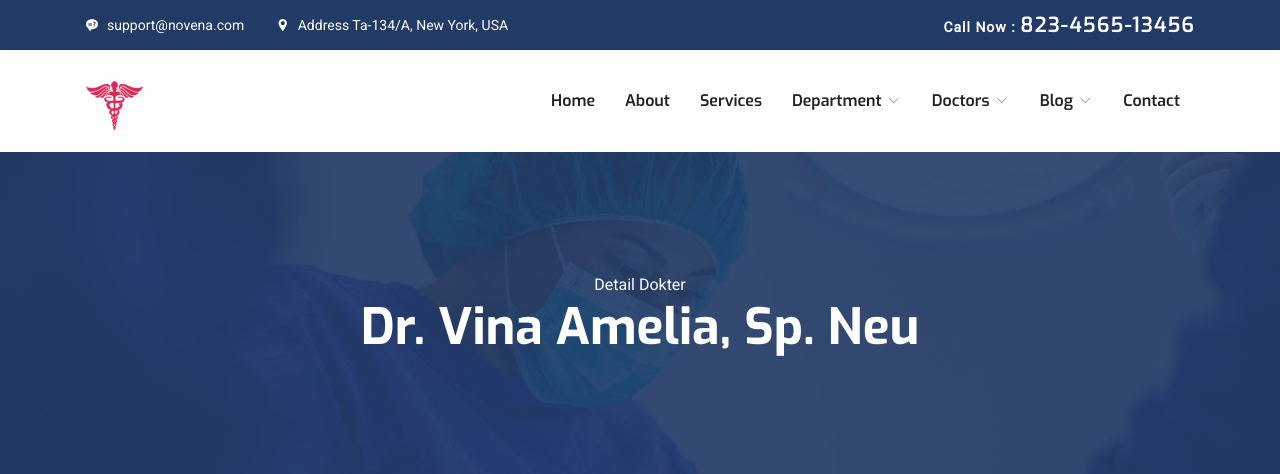
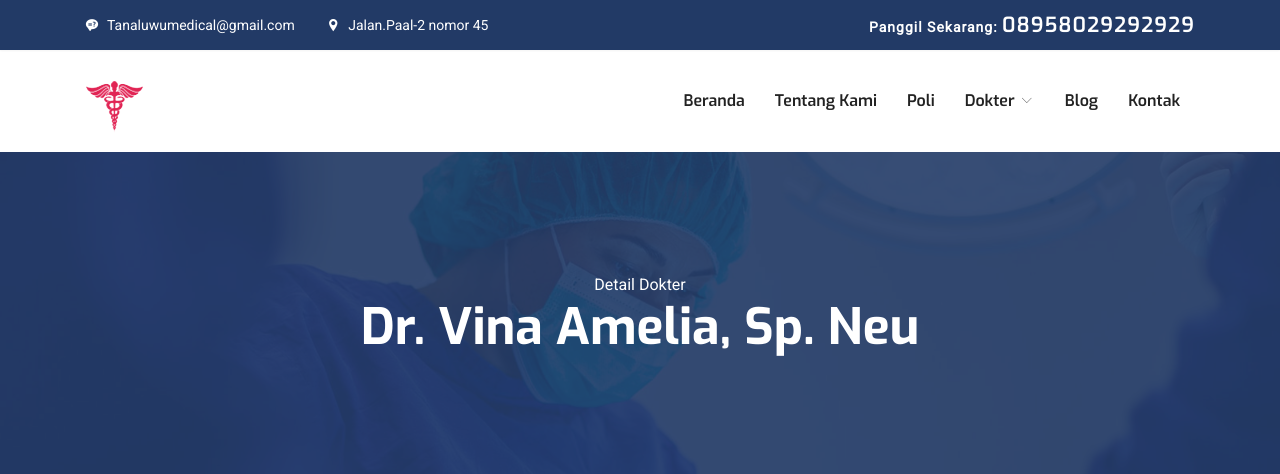
Before and after one commit to Dafanurfiat/Website_RumahSakit, a PHP site: page /dokterSingle.php?id_dokter=1 in a window 1280 px wide. Shown: the top 474 px of the page. Run offline with PHP 8.4, Linux system fonts and the light colour scheme; data comes from the database, SQL or seed files in the repository; some libraries are stand-ins or nearby versions.

Commit message:
update href

```diff
--- a/dokter.php
+++ b/dokter.php
@@ -35,7 +35,7 @@ $poliResult = mysqli_query($conn, "SELECT * FROM poli");
   </head>
 
   <body id="top">
-	<header>
+  <header>
 		<div class="header-top-bar">
 			<div class="container">
 				<div class="row align-items-center">
@@ -83,8 +83,8 @@ $poliResult = mysqli_query($conn, "SELECT * FROM poli");
 						</ul>
 					  </li>
 
-					  <li class="nav-item"><a class="nav-link" href="blog-sidebar.html">blog</a></li>
-				   <li class="nav-item"><a class="nav-link" href="contact.html">Kontak</a></li>
+					  <li class="nav-item"><a class="nav-link" href="blog-sidebar.php">blog</a></li>
+				   <li class="nav-item"><a class="nav-link" href="contact.php">Kontak</a></li>
 				</ul>
 			  </div>
 			</div>
--- a/dokterSingle.php
+++ b/dokterSingle.php
@@ -56,15 +56,15 @@ if ($result->num_rows > 0) {
 				<div class="row align-items-center">
 					<div class="col-lg-6">
 						<ul class="top-bar-info list-inline-item pl-0 mb-0">
-						<li class="list-inline-item"><a href="mailto:support@gmail.com"><i class="icofont-support-faq mr-2"></i>support@novena.com</a></li>
-						<li class="list-inline-item"><i class="icofont-location-pin mr-2"></i>Address Ta-134/A, New York, USA </li>
+							<li class="list-inline-item"><a href="mailto:support@gmail.com"><i class="icofont-support-faq mr-2"></i>Tanaluwumedical@gmail.com</a></li>
+							<li class="list-inline-item"><i class="icofont-location-pin mr-2"></i>Jalan.Paal-2 nomor 45 </li>
 						</ul>
 					</div>
 					<div class="col-lg-6">
 						<div class="text-lg-right top-right-bar mt-2 mt-lg-0">
 							<a href="tel:+23-345-67890" >
-							<span>Call Now : </span>
-							<span class="h4">823-4565-13456</span>
+								<span>Panggil Sekarang: </span>
+								<span class="h4">08958029292929</span>
 							</a>
 						</div>
 					</div>
@@ -84,37 +84,22 @@ if ($result->num_rows > 0) {
 			  <div class="collapse navbar-collapse" id="navbarmain">
 				<ul class="navbar-nav ml-auto">
 				  <li class="nav-item active">
-				<a class="nav-link" href="landingPage.php">Home</a>
+					<a class="nav-link" href="landingPage.php">Beranda</a>
 				  </li>
-			   <li class="nav-item"><a class="nav-link" href="tentang.php">About</a></li>
-			    <li class="nav-item"><a class="nav-link" href="service.html">Services</a></li>
+				   <li class="nav-item"><a class="nav-link" href="tentang.php">Tentang Kami</a></li>
+
+					<li class="nav-item"><a class="nav-link" href="poli.php">Poli</a></li>
 
 					  <li class="nav-item dropdown">
-					<a class="nav-link dropdown-toggle" href="poli.php" id="dropdown02" data-toggle="dropdown" aria-haspopup="true" aria-expanded="false">Department <i class="icofont-thin-down"></i></a>
-					<ul class="dropdown-menu" aria-labelledby="dropdown02">
-						<li><a class="dropdown-item" href="poli.php">Departments</a></li>
-						<li><a class="dropdown-item" href="poliSingle.php.html">Department Single</a></li>
+						<a class="nav-link dropdown-toggle" href="dokter.php" id="dropdown03" data-toggle="dropdown" aria-haspopup="true" aria-expanded="false">Dokter <i class="icofont-thin-down"></i></a>
+						<ul class="dropdown-menu" aria-labelledby="dropdown03">
+							<li><a class="dropdown-item" href="dokter.php">Dokter</a></li>
+							<li><a class="dropdown-item" href="janji.php">Membuat Janji</a></li>
 						</ul>
 					  </li>
 
-			  	<li class="nav-item dropdown">
-					<a class="nav-link dropdown-toggle" href="dokter.php" id="dropdown03" data-toggle="dropdown" aria-haspopup="true" aria-expanded="false">Doctors <i class="icofont-thin-down"></i></a>
-					<ul class="dropdown-menu" aria-labelledby="dropdown03">
-						<li><a class="dropdown-item" href="dokter.php">Doctors</a></li>
-						<li><a class="dropdown-item" href="dokterSingle.php.html">Doctor Single</a></li>
-						<li><a class="dropdown-item" href="janji.php">Appoinment</a></li>
-					</ul>
-			  	</li>
-
-			   <li class="nav-item dropdown">
-					<a class="nav-link dropdown-toggle" href="blog-sidebar.html" id="dropdown05" data-toggle="dropdown" aria-haspopup="true" aria-expanded="false">Blog <i class="icofont-thin-down"></i></a>
-					<ul class="dropdown-menu" aria-labelledby="dropdown05">
-						<li><a class="dropdown-item" href="blog-sidebar.html">Blog with Sidebar</a></li>
-
-						<li><a class="dropdown-item" href="blog-single.html">Blog Single</a></li>
-					</ul>
-			  	</li>
-			   <li class="nav-item"><a class="nav-link" href="contact.html">Contact</a></li>
+					  <li class="nav-item"><a class="nav-link" href="blog-sidebar.php">blog</a></li>
+				   <li class="nav-item"><a class="nav-link" href="contact.php">Kontak</a></li>
 				</ul>
 			  </div>
 			</div>
--- a/janji.php
+++ b/janji.php
@@ -98,7 +98,7 @@ if ($_SERVER['REQUEST_METHOD'] == 'POST') {
 					</div>
 					<div class="col-lg-6">
 						<div class="text-lg-right top-right-bar mt-2 mt-lg-0">
-							<a href="tel:+23-345-67890">
+							<a href="tel:+23-345-67890" >
 								<span>Panggil Sekarang: </span>
 								<span class="h4">08958029292929</span>
 							</a>
@@ -134,8 +134,8 @@ if ($_SERVER['REQUEST_METHOD'] == 'POST') {
 						</ul>
 					  </li>
 
-						<li class="nav-item"><a class="nav-link" href="blog-sidebar.html">blog</a></li>
-						<li class="nav-item"><a class="nav-link" href="contact.html">Kontak</a></li>
+					  <li class="nav-item"><a class="nav-link" href="blog-sidebar.php">blog</a></li>
+				   <li class="nav-item"><a class="nav-link" href="contact.php">Kontak</a></li>
 				</ul>
 			  </div>
 			</div>
--- a/poli.php
+++ b/poli.php
@@ -35,7 +35,7 @@ $poliResult = mysqli_query($conn, "SELECT * FROM poli");
 
 <body id="top">
 
-	<header>
+<header>
 		<div class="header-top-bar">
 			<div class="container">
 				<div class="row align-items-center">
@@ -83,8 +83,8 @@ $poliResult = mysqli_query($conn, "SELECT * FROM poli");
 						</ul>
 					  </li>
 
-					  <li class="nav-item"><a class="nav-link" href="blog-sidebar.html">blog</a></li>
-				   <li class="nav-item"><a class="nav-link" href="contact.html">Kontak</a></li>
+					  <li class="nav-item"><a class="nav-link" href="blog-sidebar.php">blog</a></li>
+				   <li class="nav-item"><a class="nav-link" href="contact.php">Kontak</a></li>
 				</ul>
 			  </div>
 			</div>
--- a/poliSingle.php
+++ b/poliSingle.php
@@ -112,8 +112,8 @@ if ($idPoli) {
 						</ul>
 					  </li>
 
-              <li class="nav-item"><a class="nav-link" href="blog-sidebar.html">blog</a></li>
-             <li class="nav-item"><a class="nav-link" href="contact.html">Kontak</a></li>
+					  <li class="nav-item"><a class="nav-link" href="blog-sidebar.php">blog</a></li>
+				   <li class="nav-item"><a class="nav-link" href="contact.php">Kontak</a></li>
 				</ul>
 			  </div>
 			</div>
```
Also changed, not shown: blog-sidebar.php (renamed from contact.html, +34 -23 lines), contact.php (renamed from blog-sidebar.html, +23 -34 lines), landingPage.php (+3 -4 lines), tentang.php (+6 -6 lines), images/bg/bg-2.png (added). Lines whose indentation alone changed are shown as unchanged.
